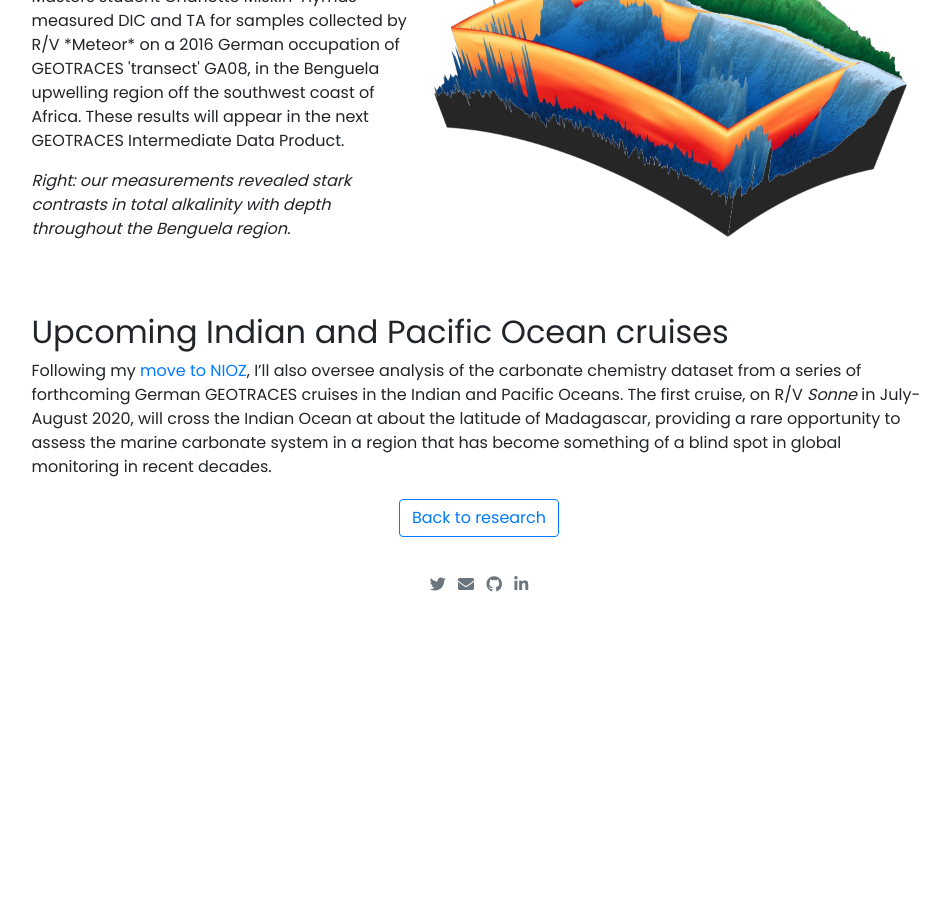
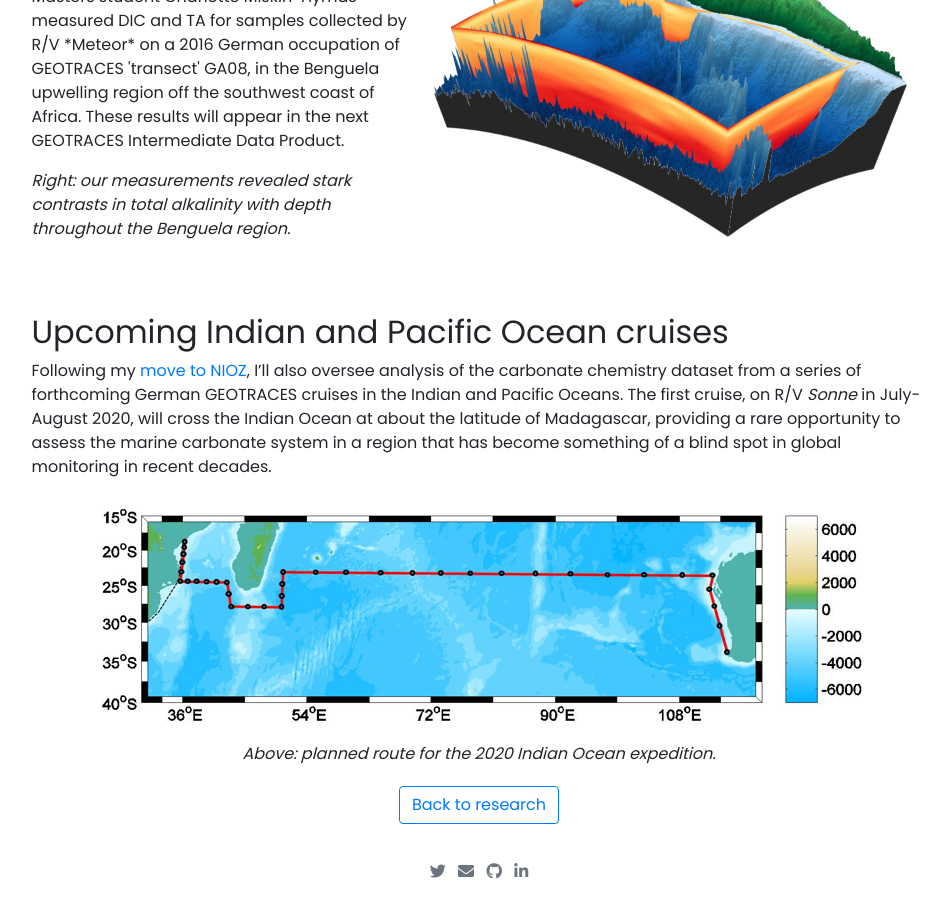
Before and after one commit to mvdh7/mvdh7.github.io, a Jekyll site: the page built from _projects/500-geotraces.md, in a window 1280 px wide and 900 px high, scrolled down 1663 px. Shown: the whole window, without its empty margins (161-1111 px from the left). Built offline with Jekyll 4.4.1, drawn with Linux system fonts in a browser that asks for light colours; nearby versions of some CDN libraries; comment, search, counter and statistics services are not loaded; before the commit the page ends 2276 px from its top, so only the background shows below that.

Commit message:
Add Sonne transect

```diff
--- a/_projects/500-geotraces.md
+++ b/_projects/500-geotraces.md
@@ -94,5 +94,11 @@ Schlitzer, R. et al. [286 authors] (2018). <strong>The GEOTRACES Intermediate Da
 Following my [move to NIOZ](../../blog/moving-to-nioz), I'll also oversee analysis of the carbonate chemistry dataset from a series of forthcoming German GEOTRACES cruises in the Indian and Pacific Oceans. The first cruise, on R/V *Sonne* in July-August 2020, will cross the Indian Ocean at about the latitude of Madagascar, providing a rare opportunity to assess the marine carbonate system in a region that has become something of a blind spot in global monitoring in recent decades.
 
 <p class="text-center">
+<img src="https://raw.githubusercontent.com/mvdh7/mvdh7.github.io/master/images/geotraces/sonne_indian.png" alt="Planned route for the 2020 Indian Ocean expedition" width="781" height="231" style="min-width:781px" />
+</p>
+
+<p class="text-center"><i>Above: planned route for the 2020 Indian Ocean expedition.</i></p>
+
+<p class="text-center">
 {% include button.html link="/research" text="Back to research" %}
 </p>
```
Also changed, not shown: images/geotraces/sonne_indian.png (added).
